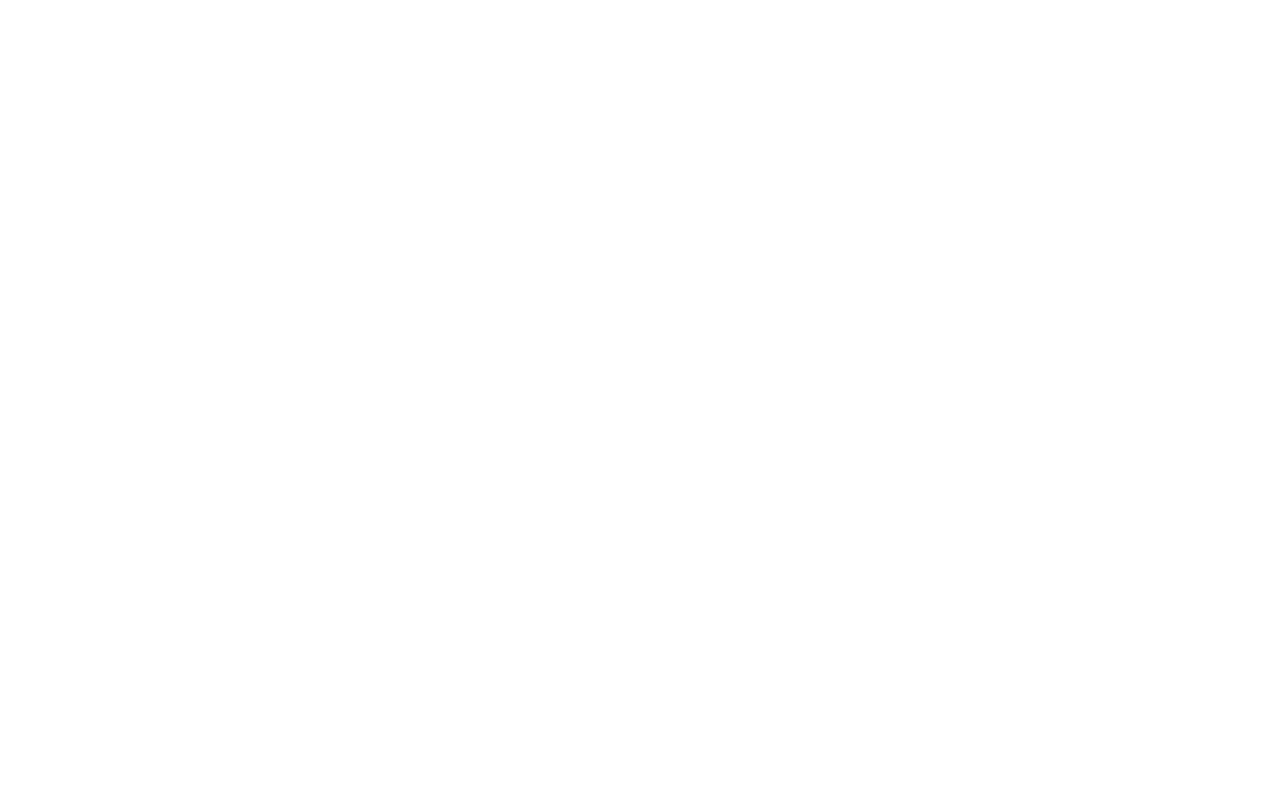
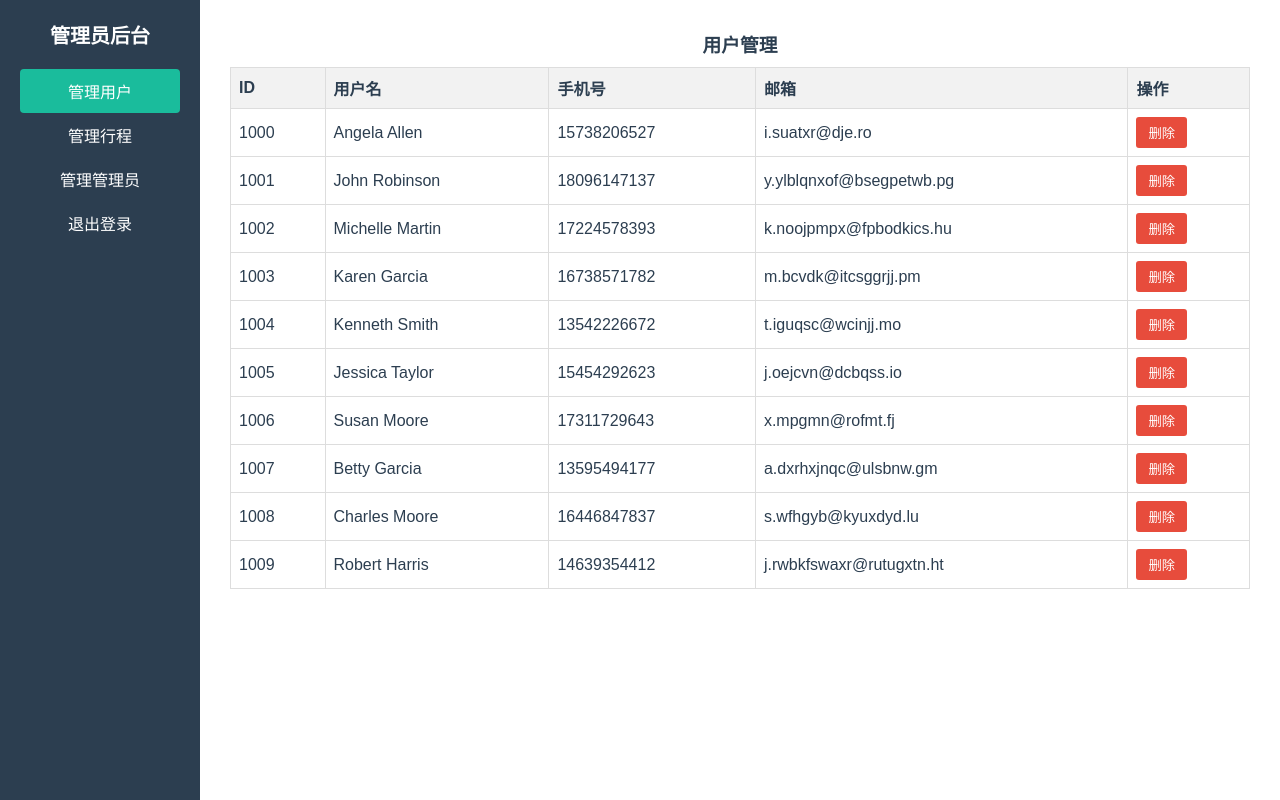
Before and after one commit to Fengxinghuahuahua/Carpooling_Platform, a Vue app in the folder carpooling_platform/: page /admin in a window 1280 px wide. Before the commit this address had no page. Built offline with nearby package versions, Linux system fonts and the light colour scheme.

Commit message:
管理员登录+后台管理框架+用户管理初版

```diff
--- /dev/null
+++ b/carpooling_platform/src/components/AdminManagers.vue
@@ -0,0 +1,12 @@
+<template>
+  <div>
+    <h3>管理员管理</h3>
+    <p>这是管理管理员的内容。</p>
+  </div>
+</template>
+
+<script>
+export default {
+  name: 'AdminManagers',
+};
+</script>
--- /dev/null
+++ b/carpooling_platform/src/components/AdminTrips.vue
@@ -0,0 +1,12 @@
+<template>
+  <div>
+    <h3>行程管理</h3>
+    <p>这是管理行程的内容。</p>
+  </div>
+</template>
+
+<script>
+export default {
+  name: 'AdminTrips',
+};
+</script>
--- /dev/null
+++ b/carpooling_platform/src/components/AdminUser.vue
@@ -0,0 +1,208 @@
+<template>
+  <div class="admin-layout">
+    <div class="sidebar">
+      <h2>管理员后台</h2>
+      <ul>
+        <li @click="current = 'users'" :class="{ active: current === 'users' }">管理用户</li>
+        <li @click="current = 'trips'" :class="{ active: current === 'trips' }">管理行程</li>
+        <li @click="current = 'managers'" :class="{ active: current === 'managers' }">管理管理员</li>
+        <li @click="logout">退出登录</li>
+      </ul>
+    </div>
+    <div class="main-content">
+      <!-- 用户管理内容 -->
+      <div v-if="current === 'users'">
+        <h3>用户管理</h3>
+
+        <div v-if="loading">加载中...</div>
+        <div v-if="error" class="error">{{ error }}</div>
+
+        <table v-if="!loading && users.length" class="user-table">
+          <thead>
+            <tr>
+              <th>ID</th>
+              <th>用户名</th>
+              <th>手机号</th>
+              <th>邮箱</th>
+              <th>操作</th>
+            </tr>
+          </thead>
+          <tbody>
+            <tr v-for="user in users" :key="user.id">
+              <td>{{ user.id }}</td>
+              <td>{{ user.username }}</td>
+              <td>{{ user.phone }}</td>
+              <td>{{ user.email }}</td>
+              <td>
+                <button @click="deleteUser(user.id)" class="delete-btn">删除</button>
+              </td>
+            </tr>
+          </tbody>
+        </table>
+
+        <div v-if="!loading && users.length === 0">
+          暂无用户数据。
+        </div>
+      </div>
+
+      <!-- 管理行程 -->
+      <AdminTrips v-if="current === 'trips'" />
+
+      <!-- 管理管理员 -->
+      <AdminManagers v-if="current === 'managers'" />
+    </div>
+  </div>
+</template>
+
+<script>
+import AdminTrips from './AdminTrips.vue';
+import AdminManagers from './AdminManagers.vue';
+import axios from 'axios';
+
+export default {
+  name: 'AdminUser',
+  components: {
+    AdminTrips,
+    AdminManagers,
+  },
+  data() {
+    return {
+      current: 'users',
+      users: [],
+      loading: false,
+      error: null,
+    };
+  },
+  methods: {
+    fetchUsers() {
+      this.loading = true;
+      this.error = null;
+      axios.get('/api/users')
+        .then(res => {
+          // axios 返回的数据一般在 res.data
+          if (res.data.code !== 200) {
+            throw new Error(res.data.message || '获取用户列表失败');
+          }
+          this.users = res.data.data || [];
+        })
+        .catch(err => {
+          // axios 错误时 err.response 可能包含后端返回的信息
+          this.error = err.response?.data?.error || err.message || '获取用户列表失败';
+          this.users = [];
+        })
+        .finally(() => {
+          this.loading = false;
+        });
+    },
+    deleteUser(userId) {
+      if (!confirm('确定删除该用户吗？')) return;
+      axios.delete(`/api/users/${userId}`)
+        .then(res => {
+          if (res.data.code !== 200) {
+            throw new Error(res.data.message || '删除失败');
+          }
+          alert('删除成功');
+          this.fetchUsers();
+        })
+        .catch(err => {
+          alert('删除失败: ' + (err.response?.data?.error || err.message || '删除失败'));
+        });
+    },
+    logout() {
+      // 清除认证信息等
+      this.$router.push('/login');
+    },
+  },
+  watch: {
+    current(newVal) {
+      if (newVal === 'users') {
+        this.fetchUsers();
+      }
+    },
+  },
+  mounted() {
+    if (this.current === 'users') {
+      this.fetchUsers();
+    }
+  },
+};
+</script>
+
+<style scoped>
+.admin-layout {
+  display: flex;
+  height: 100vh;
+  font-family: Arial, sans-serif;
+}
+
+.sidebar {
+  width: 200px;
+  background-color: #2c3e50;
+  color: white;
+  padding: 20px;
+}
+
+.sidebar h2 {
+  margin-bottom: 20px;
+  font-size: 20px;
+  text-align: center;
+}
+
+.sidebar ul {
+  list-style: none;
+  padding: 0;
+}
+
+.sidebar li {
+  padding: 10px;
+  cursor: pointer;
+  border-radius: 4px;
+  user-select: none;
+}
+
+.sidebar li.active,
+.sidebar li:hover {
+  background-color: #1abc9c;
+}
+
+.main-content {
+  flex: 1;
+  padding: 30px;
+  overflow-y: auto;
+}
+
+.user-table {
+  width: 100%;
+  border-collapse: collapse;
+  margin-top: 10px;
+}
+
+.user-table th,
+.user-table td {
+  border: 1px solid #ddd;
+  padding: 8px;
+  text-align: left;
+}
+
+.user-table th {
+  background-color: #f2f2f2;
+}
+
+.delete-btn {
+  background-color: #e74c3c;
+  border: none;
+  color: white;
+  padding: 6px 12px;
+  border-radius: 3px;
+  cursor: pointer;
+}
+
+.delete-btn:hover {
+  background-color: #c0392b;
+}
+
+.error {
+  color: red;
+  margin-top: 10px;
+}
+</style>
--- a/carpooling_platform/src/mockjs/index.js
+++ b/carpooling_platform/src/mockjs/index.js
@@ -27,6 +27,36 @@ Mock.mock('/api/auth/login', 'post', (options) => {
     };
   }
 });
+
+// 拦截 '/api/admin/login' 请求并返回随机数据
+Mock.mock('/api/admin/login', 'post', (options) => {
+
+  const { identifier, password } = JSON.parse(options.body);
+
+  // 模拟登录逻辑
+  if (identifier === 'testuser' && password === '123456') {
+    return {
+      code: 200,
+      message: '登录成功',
+      data: {
+        token: Mock.Random.guid(), // 随机生成一个 GUID 作为 token
+        user: {
+          id: Mock.Random.id(),
+          name: '测试用户',
+          email: 'testuser@example.com',
+          avatar: Mock.Random.image('100x100', '#4CAF50', '#FFF', 'Avatar'),
+        },
+      },
+    };
+  } else {
+    return {
+      code: 401,
+      message: '用户名或密码错误',
+    };
+  }
+});
+
+
 
 // 拦截 '/api/auth/register' 请求并返回随机数据
 Mock.mock('/api/auth/register', 'post', (options) => {
@@ -183,4 +213,33 @@ Mock.mock('/api/user/initiated_carpools', 'get', () => {
     };
 })
 
+// 模拟获取用户列表
+Mock.mock('/api/users', 'get', () => {
+  // 生成10个假用户数据
+  const users = Mock.mock({
+    'users|10': [
+      {
+        'id|+1': 1000,
+        username: '@name',
+        phone: /^1[3456789]\d{9}$/,
+        email: '@email',
+      },
+    ],
+  });
+  return {
+    code: 200,
+    message: '获取用户列表成功',
+    data: users.users,
+  };
+});
+
+// 模拟删除用户接口
+Mock.mock(/\/api\/users\/\d+/, 'delete', () => {
+  // 这里可以解析 URL 获得 id，不过我们不做实际删除，直接返回成功
+  return {
+    code: 200,
+    message: '用户删除成功',
+  };
+});
+
 export default Mock;
--- a/carpooling_platform/src/router/index.js
+++ b/carpooling_platform/src/router/index.js
@@ -2,9 +2,11 @@ import { createRouter, createWebHistory } from 'vue-router'
 
 import LoginPage from '@/views/LoginPage.vue'
 import PersonalPage from '@/views/PersonalPage.vue'
+import AdminPage from '@/views/AdminPage.vue'
 
 import ProfileContent from '@/components/ProfileContent.vue'
 import UserAuth from '@/components/UserAuth.vue'
+import AdminUser from '@/components/AdminUser.vue'
 
 const router = createRouter({
   history: createWebHistory(),
@@ -25,22 +27,19 @@ const router = createRouter({
       component: PersonalPage,
       meta: { requiresAuth: true }, // 需要登录才能访问
       children: [
-              { path: '', component: ProfileContent,  meta: { requiresAuth: true }}
+        { path: '', component: ProfileContent, meta: { requiresAuth: true } }
+      ]
+    },
+    {
+      path: '/admin',                      // 添加后台路径
+      component: AdminPage,
+      meta: { requiresAuth: true, requiresAdmin: true }, // 需要登录且是管理员
+      children: [
+        { path: '', component: AdminUser, meta: { requiresAuth: true, requiresAdmin: true } }
       ]
     }
   ]
 })
 
-// 全局前置守卫
-router.beforeEach((to, from, next) => {
-    const token = localStorage.getItem('token'); // 检查是否存在 token
-    if (to.matched.some(record => record.meta.requiresAuth) && !token) {
-        // 如果路由需要登录且没有 token，则跳转到登录页面
-        next({ path: '/login' });
-    } else {
-        // 如果已登录或不需要登录，允许访问
-        next();
-    }
-});
 
-export default router
+export default router;
--- /dev/null
+++ b/carpooling_platform/src/views/AdminPage.vue
@@ -0,0 +1,15 @@
+<template>
+    <div>
+      <RouterView />
+    </div>
+</template>
+
+<script>
+export default {
+  name: 'AdminPage'
+}
+</script>
+
+<style scoped>
+
+</style>
```
Also changed, not shown: carpooling_platform/src/components/UserAuth.vue (+33 -27 lines). Lines whose indentation alone changed are shown as unchanged.
